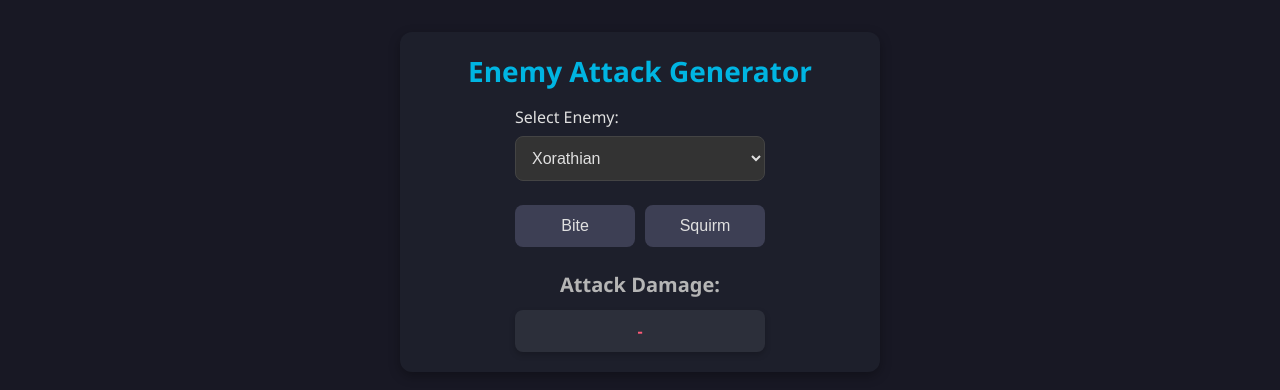
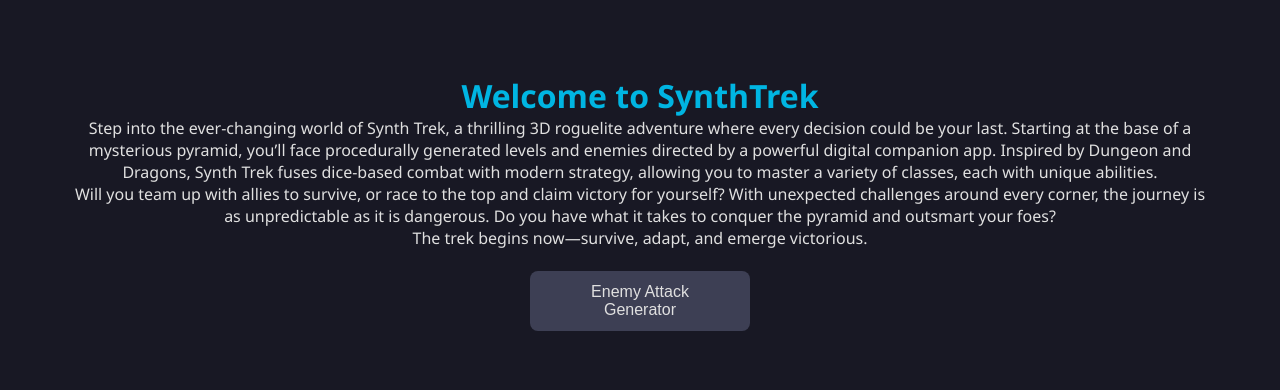
Before and after one commit to aaronnicolas/SynthTrek, a plain HTML site: page index.html in a window 1280 px wide. Shown: the part 198-588 px from the top of the page. Drawn offline with Linux system fonts and the light colour scheme.

Commit message:
Main Menu

```diff
--- a/index.html
+++ b/index.html
@@ -1,51 +1,34 @@
 <!DOCTYPE html>
 <html lang="en">
 <head>
-  <meta charset="UTF-8">
-  <meta name="viewport" content="width=device-width, initial-scale=1.0">
-  <title>Enemy Attack Generator</title>
-  <link rel="stylesheet" href="styles.css">
+    <meta charset="UTF-8">
+    <meta name="viewport" content="width=device-width, initial-scale=1.0">
+    <title>SynthTrek Digital Companion</title>
 </head>
+<link rel="stylesheet" href="styles.css">
 <body>
-  <div id="app">
-    <header>
-      <h1>Enemy Attack Generator</h1>
-    </header>
-
-    <main>
-      <!-- Enemy Type Selection -->
-      <div class="enemy-selector">
-        <label for="enemy-type">Select Enemy:</label>
-        <select id="enemy-type">
-            <option value="xorathian">Xorathian</option>
-            <option value="cyclops">Mechanoid Cyclops</option>
-            <option value="veldraxi">Veldraxi</option>
-            <option value="mindflayer">Mindflayer</option>
-            <option value="eldritch_spawn">Eldritch Spawn</option>
-            <option value="infected_wretch">Infected Wretch</option>
-            <option value="vile_abomination">Vile Abomination</option>
-            <option value="ravaging_phantasmals">Ravaging Phantasmals</option>
-            <option value="expurge">Expurge</option>
-            <option value="eye_from_faraway">Eye from Faraway</option>
-            <option value="rouge_nexus_machine">Rouge Nexus Machine</option>
-            <option value="cyanox_sentry">Cyanox Sentry</option>
-            <option value="orcish_captive">Orcish Captive</option>
-            <option value="infernal_cinder">Infernal Cinder</option>
-            <option value="neurovoid">Neurovoid</option>
-        </select>
-      </div>
-
-      <!-- Attack Buttons -->
-      <div class="attack-options" id="attack-options"></div>
-
-      <!-- Output Display -->
-      <div class="output">
-        <h2>Attack Damage:</h2>
-        <p id="damage-output">-</p>
-      </div>
-    </main>
-  </div>
-
-  <script src="script.js"></script>
+    <center>
+        <h1>
+            Welcome to SynthTrek
+        </h1>
+        <p>
+            Step into the ever-changing world of Synth Trek, a thrilling 3D roguelite adventure where every decision could be your last.
+            Starting at the base of a mysterious pyramid, you’ll face procedurally generated levels and enemies directed by a powerful
+            digital companion app. Inspired by Dungeon and Dragons, Synth Trek fuses dice-based combat with modern strategy, allowing you
+            to master a variety of classes, each with unique abilities.
+        </p>
+        <p>
+            Will you team up with allies to survive, or race to the top and claim victory for yourself? With unexpected challenges around
+            every corner, the journey is as unpredictable as it is dangerous. Do you have what it takes to conquer the pyramid and outsmart
+            your foes?
+        </p>
+        <p>
+            The trek begins now—survive, adapt, and emerge victorious.
+        </p>
+        <br>
+        <a href="random.html">
+            <button>Enemy Attack Generator</button>
+        </a>
+    </center>
 </body>
 </html>
--- a/styles.css
+++ b/styles.css
@@ -314,3 +314,55 @@ select:focus {
         transition: transform 0.1s, background-color 0.1s, box-shadow 0.1s; /* Smooth transition */
     }
 }
+
+h1 {
+    color: #00B5E2;
+}
+
+body {
+    font-family: 'Segoe UI', Tahoma, Geneva, Verdana, sans-serif;
+    background: #181824; /* Dark background for the page */
+    color: #E0E0E0; /* Soft white text */
+    display: flex;
+    justify-content: center;
+    min-height: 100vh;
+    padding: 20px;
+    font-size: 16px; /* Default font size */
+}
+
+button {
+    background-color: #3D3F54; /* Button base color */
+    color: #E0E0E0;
+    padding: 12px 24px;
+    font-size: 16px;
+    border: none;
+    border-radius: 8px;
+    cursor: pointer;
+    flex: 1 1 48%;
+    transition: background-color 0.3s, transform 0.3s;
+    min-width: 120px; /* Ensure a minimum button width */
+    max-width: 220px; /* Ensure a maximum button width */
+    text-overflow: ellipsis; /* Prevent overflow with ellipsis */
+    white-space: normal; /* Allow the text to wrap */
+    overflow: hidden; /* Prevent any overflow */
+    word-wrap: break-word; /* Ensure long words break and don't overflow */;
+}
+
+button:hover {
+    background-color: #00B5E2;
+    transform: scale(1.05); /* Slight scaling effect on hover */
+}
+
+button:disabled {
+    background-color: #555;
+    cursor: not-allowed;
+}
+
+button.cooldown {
+    background-color: #555;
+}
+
+p {
+    padding-left: 50px;
+    padding-right: 50px;
+}
```
Also changed, not shown: random.html (added, +55 -0 lines).
